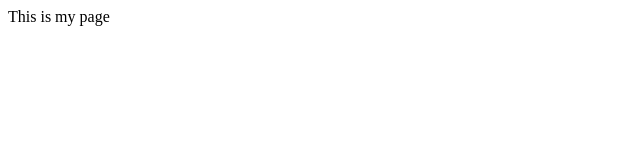
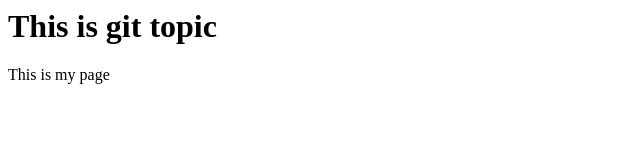
Before and after one commit to karishmayadava23/localRepoForLearning, a plain HTML site: page index.html in a window 1280 px wide. Shown: the whole page, without its empty margins (0-640 px from the left). Drawn offline with Linux system fonts and the light colour scheme.

Commit message:
updated Files

```diff
--- a/index.html
+++ b/index.html
@@ -1 +1,2 @@
+<h1>This is git topic</h1>
 <p>This is my page</p>
```
